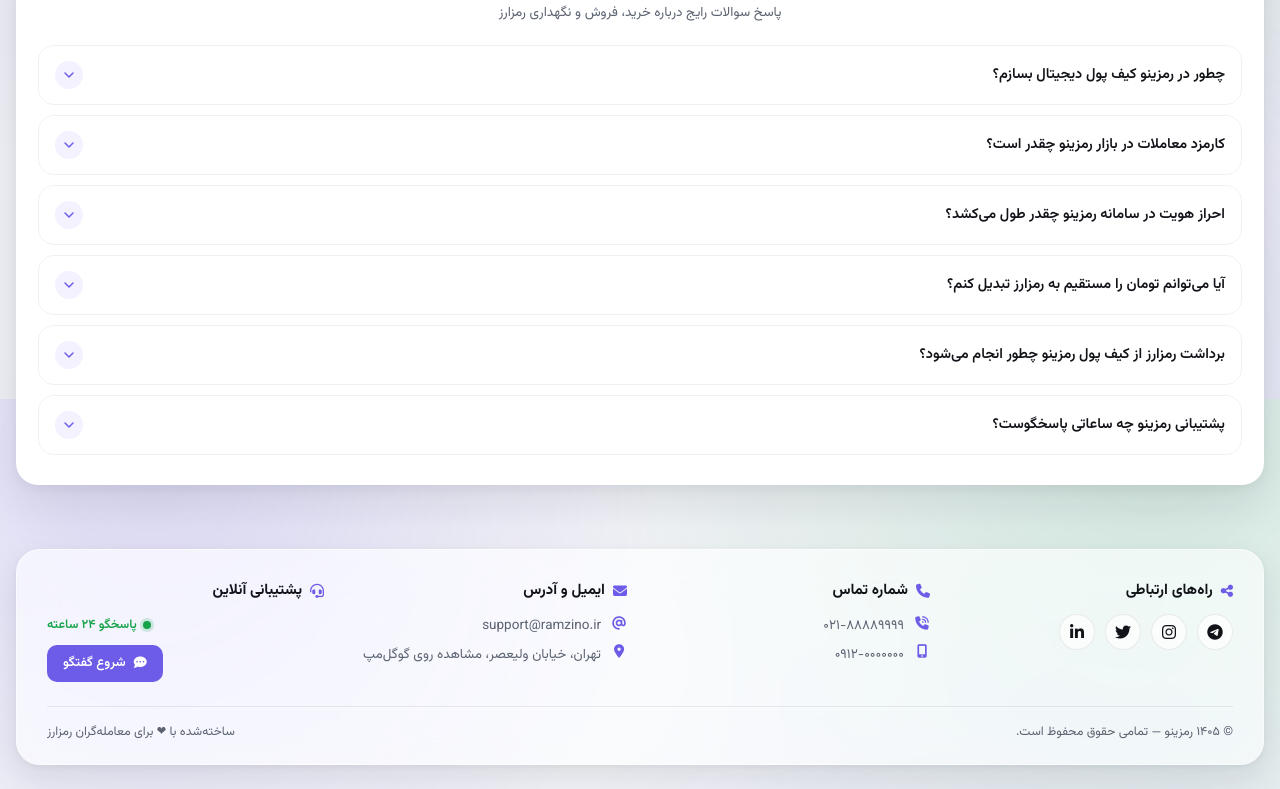
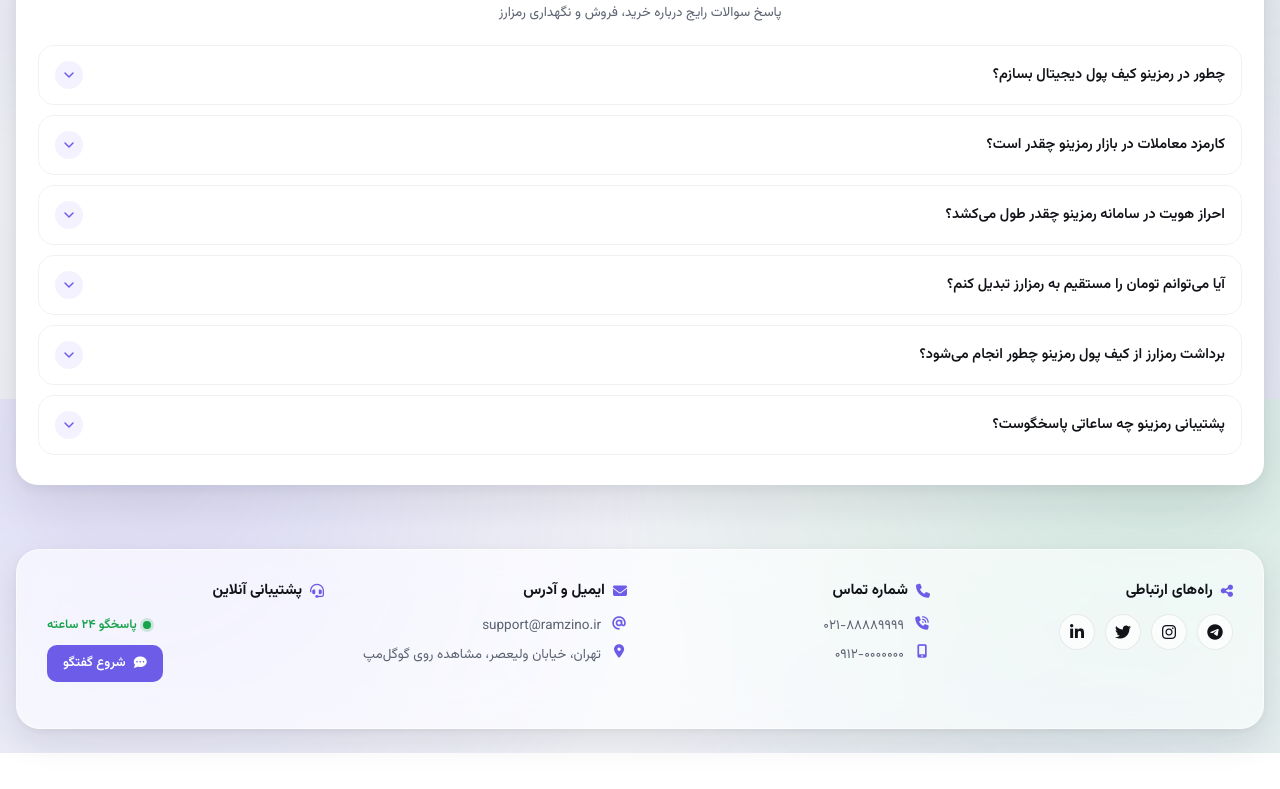
Before and after one commit to deniz126/exchange766, a plain HTML site: page index.html in a window 1280 px wide. Shown: the part 2001-2790 px from the top of the page. After the commit the page ends 2754 px from the top, so only its background shows below. Drawn offline with nearby package versions, Linux system fonts and the light colour scheme.

Commit message:
Update index.html

```diff
--- a/index.html
+++ b/index.html
@@ -1410,10 +1410,6 @@
 
                 </div>
 
-                <div class="ramzino-glassfooter-bottom">
-                    <span>© ۱۴۰۵ رمزینو — تمامی حقوق محفوظ است.</span>
-                    <span>ساخته‌شده با ❤ برای معامله‌گران رمزارز</span>
-                </div>
 
             </footer>
         </div>
```
